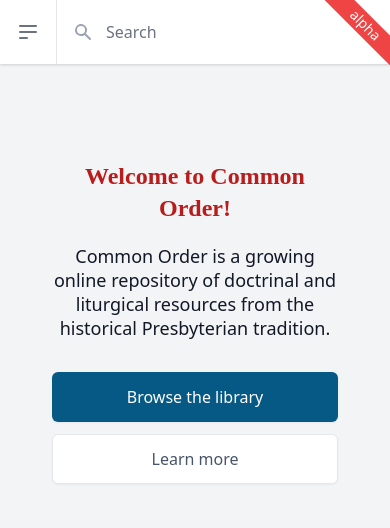
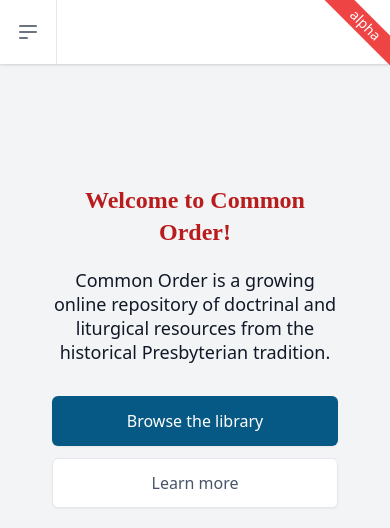
Before and after one commit to andrewhwaller/common-order, a Vue app: page / in a window 390 px wide. Shown: the top 528 px of the page. Built offline with nearby package versions, Linux system fonts and the light colour scheme; no server answers; a web font is replaced by a local one; what @tailwindcss/typography would draw is missing.

Commit message:
Update search input display logic and padding

```diff
--- a/src/App.vue
+++ b/src/App.vue
@@ -6,7 +6,7 @@
       <TheDesktopSidebar />
       <div class="flex flex-col w-0 flex-1 h-full overflow-hidden">
         <TheNavbar />
-        <main class="flex-1 relative overflow-y-auto focus:outline-none sm:pt-16 sm:pb-16 pb-32 pt-8">
+        <main class="flex-1 relative overflow-y-auto focus:outline-none sm:pt-16 sm:pb-16 pb-32 pt-14">
             <div class="max-w-7xl mx-auto px-4 sm:px-6 lg:px-8">
               <div class="max-w-3xl mx-auto px-5 sm:px-0">
                 <router-view />
@@ -20,7 +20,6 @@
 
 <script>
 import { onMounted, toRefs } from 'vue';
-import { TransitionRoot } from '@headlessui/vue';
 import TheMobileSidebar from './components/TheMobileSidebar.vue';
 import TheDesktopSidebar from './components/TheDesktopSidebar.vue';
 import TheNavbar from './components/TheNavbar.vue';
--- a/src/components/TheNavbar.vue
+++ b/src/components/TheNavbar.vue
@@ -1,11 +1,12 @@
 <template>
-  <div class="sticky top-0 flex-shrink-0 flex h-16 bg-white shadow">
+  <div class="sticky top-0 flex-shrink-0 flex h-16 bg-white shadow"
+  >
       <button class="px-4 border-r border-gray-200 text-gray-500 focus:outline-none focus:ring-2 focus:ring-inset focus:ring-gray-500 md:hidden" @click="openSidebar()">
         <span class="sr-only">Open sidebar</span>
         <MenuAlt2Icon class="h-6 w-6" aria-hidden="true" />
       </button>
       <div class="flex-1 px-4 flex justify-between">
-        <div class="flex-1 flex">
+        <div class="flex-1 flex" v-if="currentDocument && $route.name === 'reader'">
           <div class="w-full flex md:ml-0">
             <label for="search-field" class="sr-only">Search</label>
             <div class="relative w-full text-gray-400 focus-within:text-gray-600">
@@ -27,35 +28,27 @@
 
 <script>
 import {
-  Menu,
-  MenuButton,
-  MenuItem,
-  MenuItems,
-} from '@headlessui/vue';
-import {
   MenuAlt2Icon,
 } from '@heroicons/vue/outline';
 import { SearchIcon } from '@heroicons/vue/solid';
-import { toRefs } from 'vue';
+import { computed, toRefs } from 'vue';
+import { useRoute } from 'vue-router';
 import useNavigationStore from '../stores/navigation';
 import useDocumentsStore from '../stores/documents';
 
 export default {
   name: 'TheNavbar',
   components: {
-    Menu,
-    MenuButton,
-    MenuItem,
-    MenuItems,
     MenuAlt2Icon,
     SearchIcon,
   },
   setup() {
     const documentsStore = useDocumentsStore();
-    const { searchTerm } = toRefs(documentsStore);
+    const { currentDocument, searchTerm } = toRefs(documentsStore);
     const navStore = useNavigationStore();
     const { closeSidebar, openSidebar, sidebarOpen } = navStore;
     return {
+      currentDocument,
       searchTerm,
       sidebarOpen,
       openSidebar,
--- a/src/components/TheReader.vue
+++ b/src/components/TheReader.vue
@@ -80,10 +80,8 @@
       }
       return currentDocument;
     });
-    onMounted(async () => {
-      window.dispatchEvent(new Event('esv-crossref.trigger-linkify'));
-    });
-    onUpdated(async () => {
+    const markDocument = async () => {
+      if (currentDocument) {
         const instance = new Mark(document.getElementById('markable'));
         if (searchTerm.value.length > 2) {
           await instance.unmark();
@@ -94,6 +92,13 @@
           await instance.unmark();
         }
         window.dispatchEvent(new Event('esv-crossref.trigger-linkify'));
+      }
+    };
+    onMounted(async () => {
+      markDocument();
+    });
+    onUpdated(async () => {
+      markDocument();
     });
     return {
       searchTerm,
```
Lines whose indentation alone changed are shown as unchanged.
